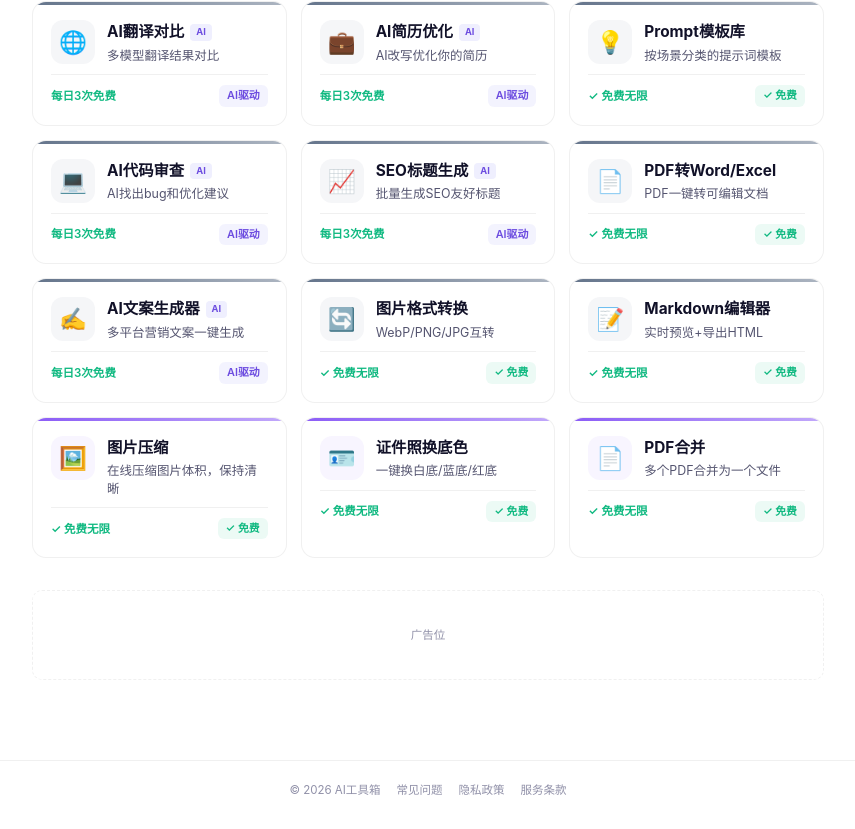
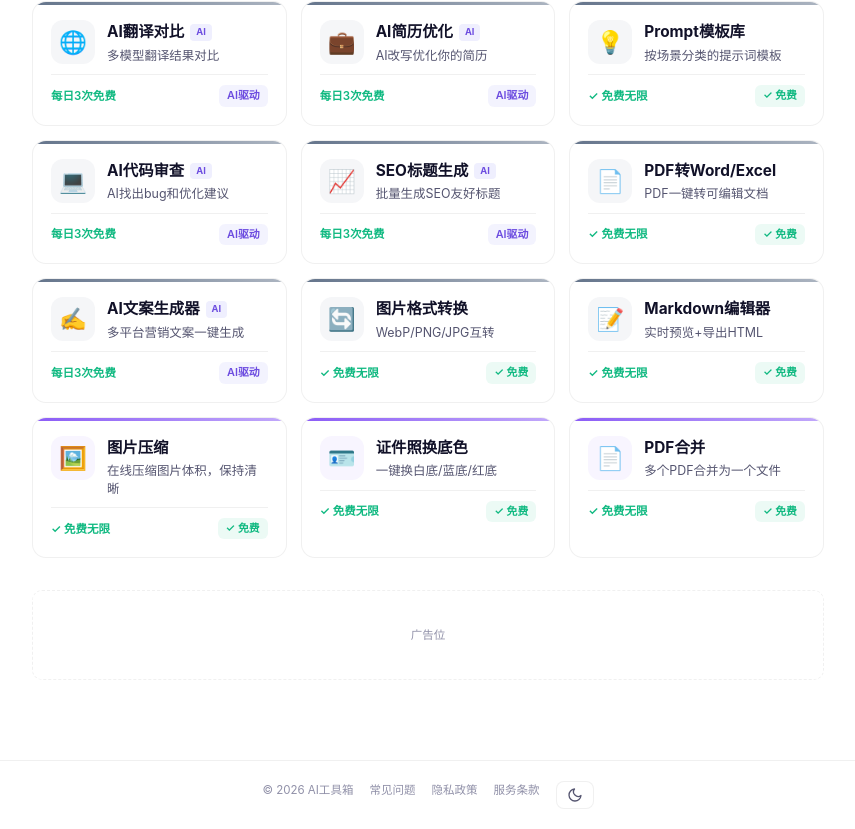
Before and after one commit to QuenLee/ai-tools-hub, a Next.js app: page /en/tools in a window 1280 px wide. Shown: the part 2795-3624 px from the top of the page, without its empty margins (212-1067 px from the left). Built offline with nearby package versions, Linux system fonts and the light colour scheme.

Commit message:
fix: 恢复日间/夜间主题切换按钮(放在页脚)

```diff
--- a/app/[locale]/layout.js
+++ b/app/[locale]/layout.js
@@ -1,5 +1,6 @@
 import { locales } from '@/lib/i18n';
 import Script from 'next/script';
+import ThemeToggle from '@/components/ThemeToggle';
 import './globals.css';
 
 export function generateStaticParams() {
@@ -66,6 +67,7 @@ export default async function LocaleLayout({ children, params }) {
           <a href={`/${locale}/faq`} style={{ color: 'var(--text3)', textDecoration: 'none' }}>常见问题</a>
           <a href={`/${locale}/privacy`} style={{ color: 'var(--text3)', textDecoration: 'none' }}>隐私政策</a>
           <a href={`/${locale}/terms`} style={{ color: 'var(--text3)', textDecoration: 'none' }}>服务条款</a>
+          <ThemeToggle />
         </footer>
       </body>
       {/* Google Analytics */}
```
